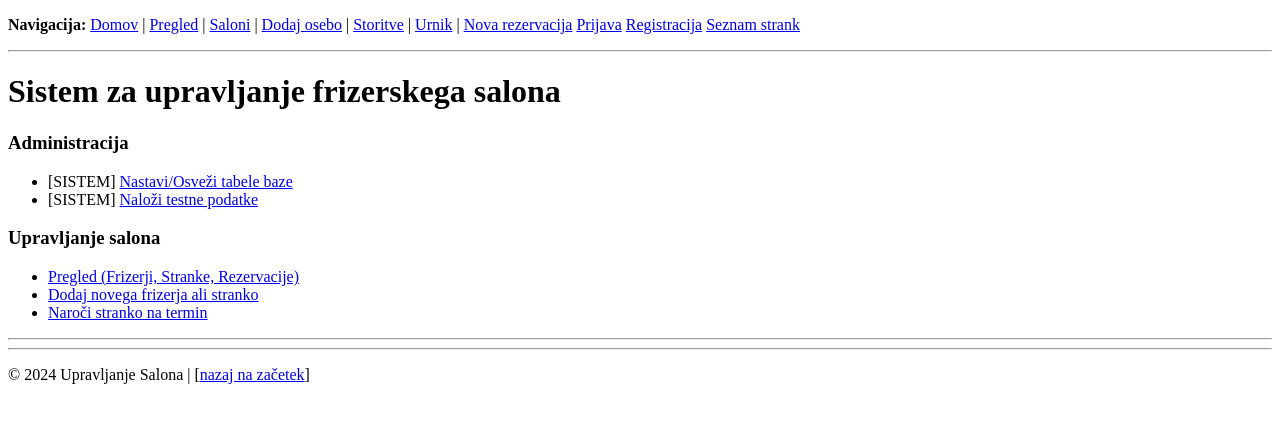
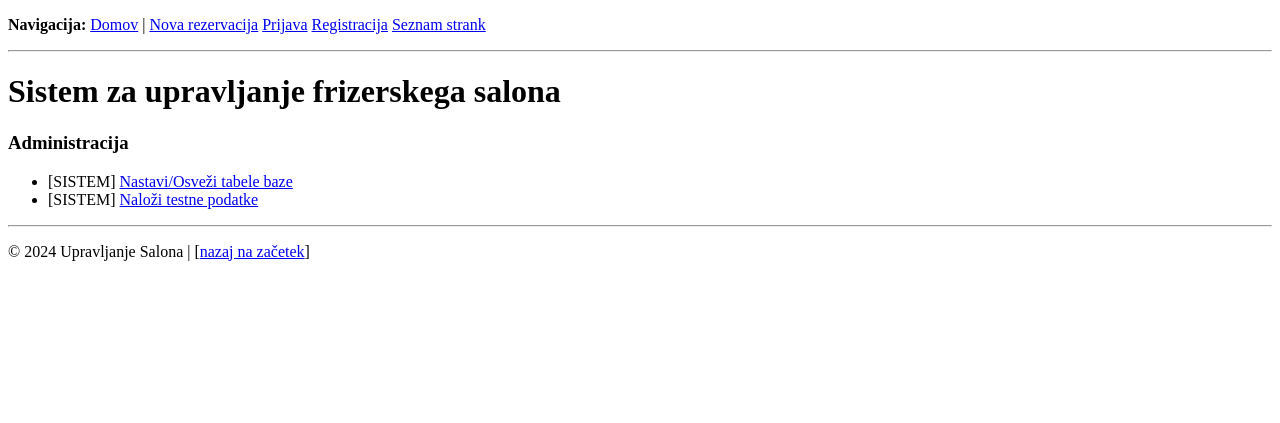
Before and after one commit to TadejSmells/OMEGA, a Flask app: page / in a window 1280 px wide. Shown: the top 423 px of the page. Run offline with Flask 3, Linux system fonts and the light colour scheme.

Commit message:
odstranitev neimplementiranih funkcij

```diff
--- a/src/templates/base.html
+++ b/src/templates/base.html
@@ -12,11 +12,6 @@
         <p>
             <strong>Navigacija:</strong>
             <a href="/">Domov</a> |
-            <a href="/salon">Pregled</a> |
-            <a href="/saloni">Saloni</a> |
-            <a href="/salon/dodaj">Dodaj osebo</a> |
-            <a href="/storitve">Storitve</a> |
-            <a href="/urnik">Urnik</a> |
             <a href="/salon/rezerviraj">Nova rezervacija</a>
             <a href="/login">Prijava</a>
             <a href="/register">Registracija</a>
--- a/src/templates/index.html
+++ b/src/templates/index.html
@@ -7,13 +7,4 @@
     <li>[SISTEM] <a href="/setup">Nastavi/Osveži tabele baze</a></li>
     <li>[SISTEM] <a href="/polni_db">Naloži testne podatke</a></li>
 </ul>
-
-<h3>Upravljanje salona</h3>
-<ul>
-    <li><a href="/salon">Pregled (Frizerji, Stranke, Rezervacije)</a></li>
-    <li><a href="/salon/dodaj">Dodaj novega frizerja ali stranko</a></li>
-    <li><a href="/salon/rezerviraj">Naroči stranko na termin</a></li>
-</ul>
-
-<hr>
 {% endblock %}
```
